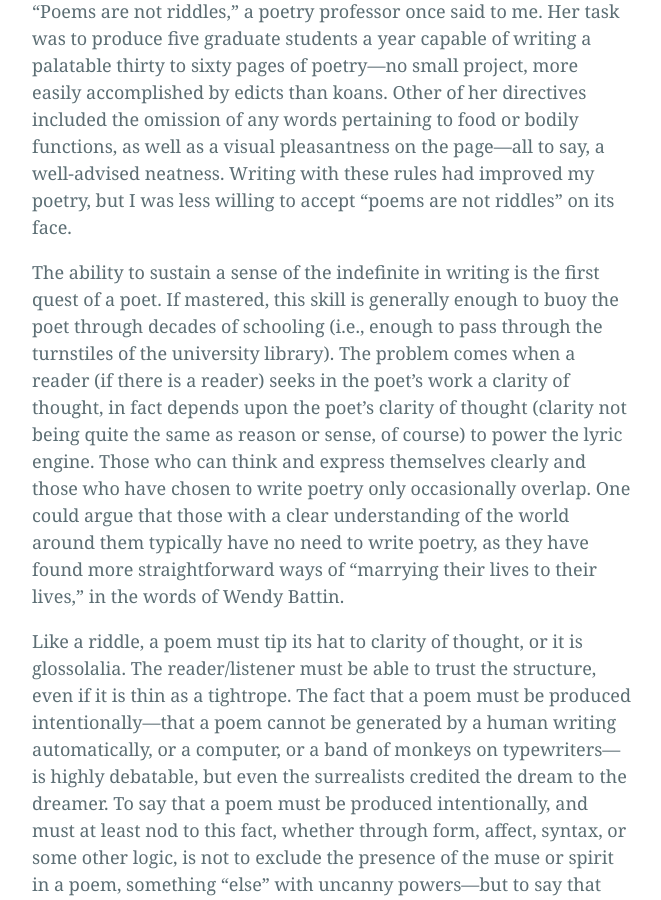
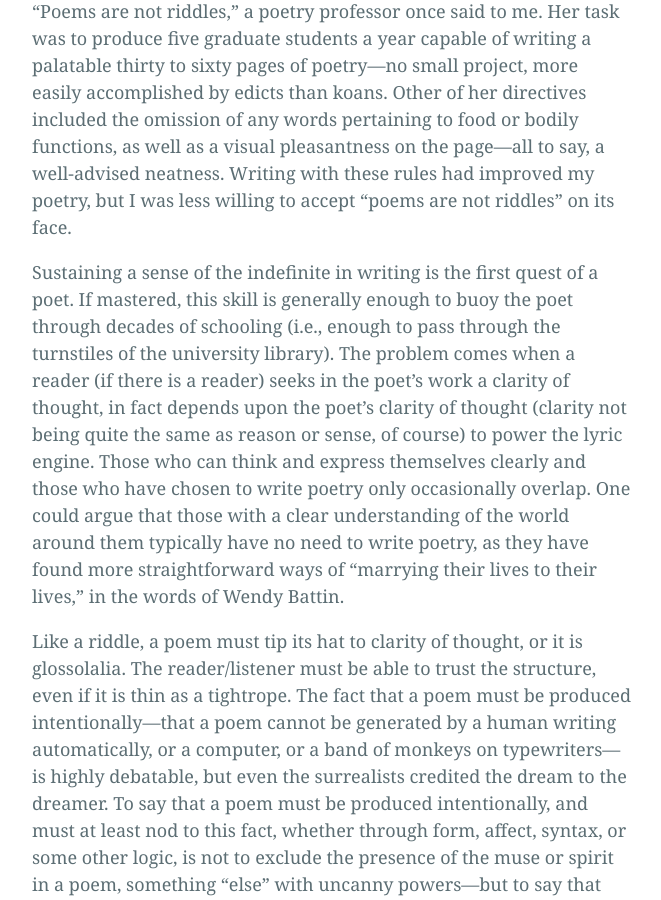
Before and after one commit to bliss-st/ss-website, a Jekyll site: the page built from _posts/2022-8-1-liberation-liminality-part-one.md, in a window 1280 px wide and 900 px high, scrolled down 795 px. Shown: the whole window, without its empty margins (308-969 px from the left). Built offline with Jekyll 4.4.1, drawn with Linux system fonts in a browser that asks for light colours.

Commit message:
Update 2022-8-1-liberation-liminality-part-one.md

```diff
--- a/_posts/2022-8-1-liberation-liminality-part-one.md
+++ b/_posts/2022-8-1-liberation-liminality-part-one.md
@@ -9,7 +9,7 @@ tags: []
 
 “Poems are not riddles,” a poetry professor once said to me. Her task was to produce five graduate students a year capable of writing a palatable thirty to sixty pages of poetry—no small project, more easily accomplished by edicts than koans. Other of her directives included the omission of any words pertaining to food or bodily functions, as well as a visual pleasantness on the page—all to say, a well-advised neatness. Writing with these rules had improved my poetry, but I was less willing to accept “poems are not riddles” on its face.
 
-The ability to sustain a sense of the indefinite in writing is the first quest of a poet. If mastered, this skill is generally enough to buoy the poet through decades of schooling (i.e., enough to pass through the turnstiles of the university library). The problem comes when a reader (if there is a reader) seeks in the poet’s work a clarity of thought, in fact depends upon the poet’s clarity of thought (clarity not being quite the same as reason or sense, of course) to power the lyric engine. Those who can think and express themselves clearly and those who have chosen to write poetry only occasionally overlap. One could argue that those with a clear understanding of the world around them typically have no need to write poetry, as they have found more straightforward ways of “marrying their lives to their lives,” in the words of Wendy Battin.
+Sustaining a sense of the indefinite in writing is the first quest of a poet. If mastered, this skill is generally enough to buoy the poet through decades of schooling (i.e., enough to pass through the turnstiles of the university library). The problem comes when a reader (if there is a reader) seeks in the poet’s work a clarity of thought, in fact depends upon the poet’s clarity of thought (clarity not being quite the same as reason or sense, of course) to power the lyric engine. Those who can think and express themselves clearly and those who have chosen to write poetry only occasionally overlap. One could argue that those with a clear understanding of the world around them typically have no need to write poetry, as they have found more straightforward ways of “marrying their lives to their lives,” in the words of Wendy Battin.
 
 Like a riddle, a poem must tip its hat to clarity of thought, or it is glossolalia. The reader/listener must be able to trust the structure, even if it is thin as a tightrope. The fact that a poem must be produced intentionally—that a poem cannot be generated by a human writing automatically, or a computer, or a band of monkeys on typewriters—is highly debatable, but even the surrealists credited the dream to the dreamer. To say that a poem must be produced intentionally, and must at least nod to this fact, whether through form, affect, syntax, or some other logic, is not to exclude the presence of the muse or spirit in a poem, something “else” with uncanny powers—but to say that that other “thing” (whatever it is) must be invited in <em>by someone</em>. Equally important, that door must remain open. Unlike a riddle, a poem cannot shut at its apparent conclusion—it must continue to scintillate after the epiphanic moment of the punchline.
 
```
